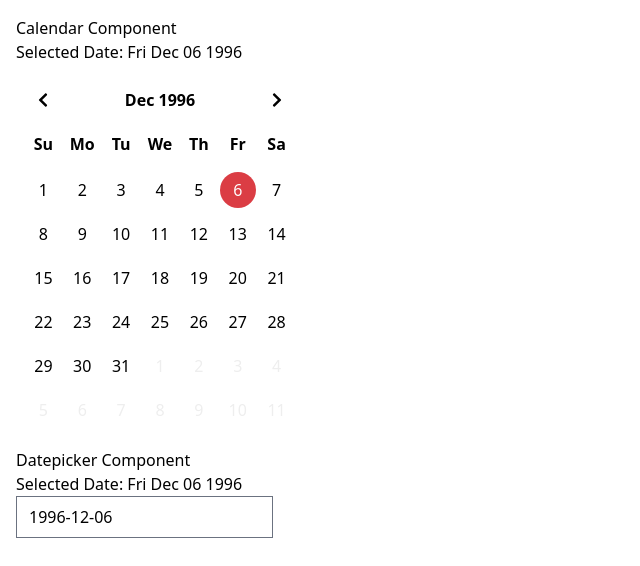
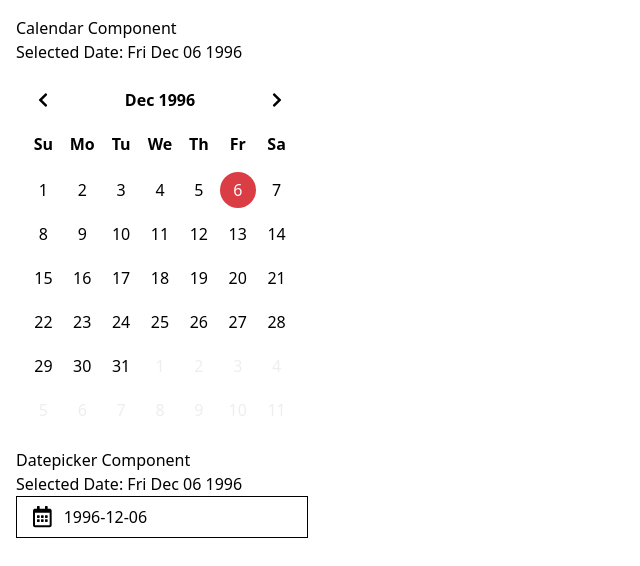
Before and after one commit to rkeng/custom-components, an Angular app: page / in a window 1280 px wide. Shown: the top 566 px of the page, without its empty margins (0-640 px from the left). Built offline with nearby package versions, Linux system fonts and the light colour scheme; what @tailwindcss/typography would draw is missing.

Commit message:
datepicker add calendar icon and placeholder input property

```diff
--- a/src/app/_share/components/datepicker/datepicker.component.html
+++ b/src/app/_share/components/datepicker/datepicker.component.html
@@ -1,11 +1,20 @@
 <div>
+  <div class="w-max border border-current pl-4 focus-within:ring-2">
+    <fa-icon
+      [icon]="faCalendarAlt"
+      [classes]="iconClass"
+      size="lg"
+    ></fa-icon>
     <input
       type="text"
+      [placeholder]="placeholder"
+      class="border-none focus:ring-0"
       (input)="handleInput()"
       (focus)="handleFocus()"
       (blur)="handleBlur()"
       [formControl]="input"
     >
+  </div>
   <div
     *ngIf="showContainer"
     class="calendar-container"
--- a/src/app/_share/components/datepicker/datepicker.component.ts
+++ b/src/app/_share/components/datepicker/datepicker.component.ts
@@ -1,6 +1,7 @@
 import { DatePipe } from '@angular/common';
-import { Component, forwardRef } from '@angular/core';
+import { Component, forwardRef, Input } from '@angular/core';
 import { ControlValueAccessor, FormControl, NG_VALUE_ACCESSOR } from '@angular/forms';
+import { faCalendarAlt } from '@fortawesome/free-regular-svg-icons';
 
 @Component({
   selector: 'rk-datepicker',
@@ -17,10 +18,15 @@ import { ControlValueAccessor, FormControl, NG_VALUE_ACCESSOR } from '@angular/f
 })
 export class DatepickerComponent implements ControlValueAccessor {
 
+  @Input() placeholder = 'yyyy-MM-dd';
+
   input = new FormControl('');
   date: Date;
   disabled = false;
   showContainer = false;
+
+  faCalendarAlt = faCalendarAlt;
+  iconClass: string[] = [];
 
   constructor(
     private datePipe: DatePipe
@@ -55,10 +61,12 @@ export class DatepickerComponent implements ControlValueAccessor {
 
   handleFocus() {
     this.showContainer = true;
+    this.iconClass = ['text-blue-400'];
   }
 
   handleBlur() {
     this.showContainer = false;
+    this.iconClass = [];
     this.formatInput(this.input.value);
     if (this.input.value) {
       this.date = new Date(this.input.value);
```
Lines whose indentation alone changed are shown as unchanged.
